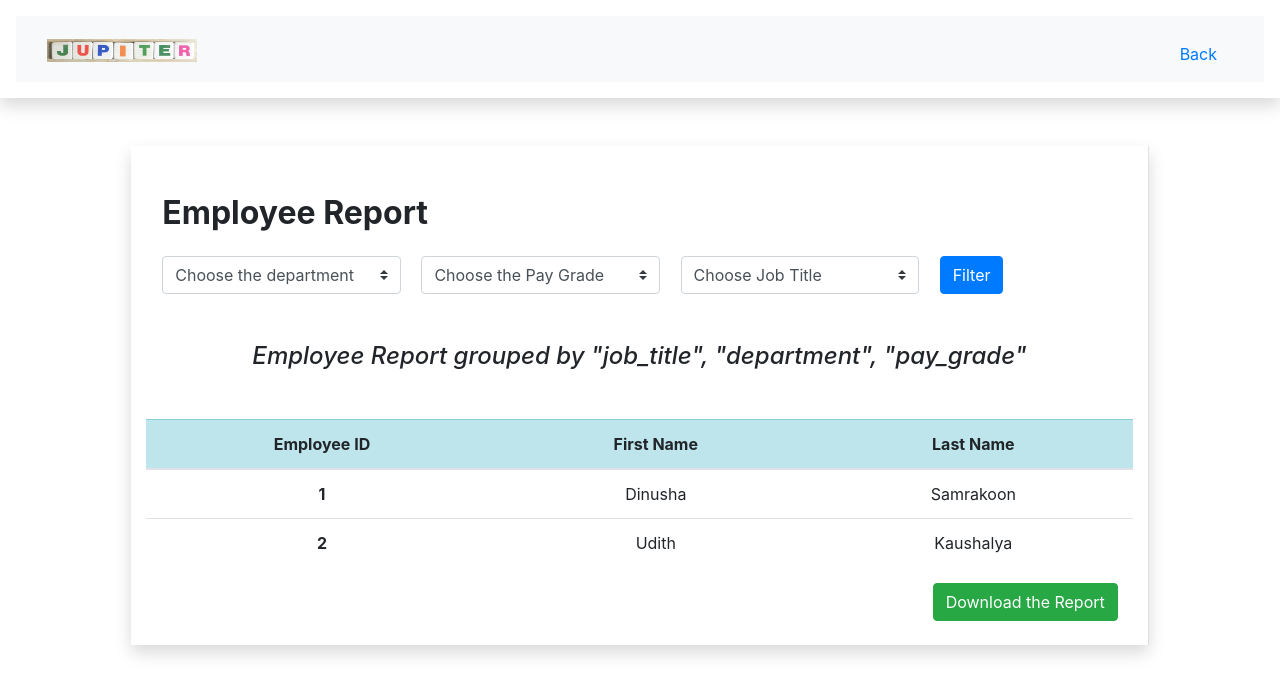
After one commit to dinushaAsamarakoon/HRM_System-DBS, a PHP site: template app/views/customReport/CustomReport.php in a window 1280 px wide. The commit adds this page. Shown: the top 696 px of the page. Run offline with PHP 8.4, Linux system fonts and the light colour scheme; the template is opened without the code that fills it, so the values that code supplies are empty.

Commit message:
Reports Front end

```diff
--- /dev/null
+++ b/app/views/customReport/CustomReport.php
@@ -0,0 +1,113 @@
+<!DOCTYPE html>
+<html lang="en">
+<head>
+    <meta charset="UTF-8">
+    <meta http-equiv="X-UA-Compatible" content="IE=edge">
+    <meta name="viewport" content="width=device-width, initial-scale=1.0">
+    <link rel="stylesheet" href="../bootstrap/css/custom.css">
+    <link rel="stylesheet" href="https://cdn.jsdelivr.net/npm/bootstrap@4.3.1/dist/css/bootstrap.min.css" integrity="sha384-ggOyR0iXCbMQv3Xipma34MD+dH/1fQ784/j6cY/iJTQUOhcWr7x9JvoRxT2MZw1T" crossorigin="anonymous">
+    <title>Employee By Department</title>
+</head>
+<body>
+<div class="shadow p-3"  >
+    <nav class="navbar navbar-expand-lg bg-light" >
+        <div class="container-fluid">
+            <button class="navbar-toggler" type="button" data-bs-toggle="collapse"  data-bs-target="#navbarScroll" aria-controls="navbarScroll" aria-expanded="false" aria-label="Toggle navigation">
+                <span class="navbar-toggler-icon"></span>
+            </button>
+
+            <div class="collapse navbar-collapse justify-content-start" id="navbarScroll1">
+                <a class="navbar-brand">
+                    <img src="../../../images/jupiterCrop.jpg" style="height: 23px; width: 150px;">
+                </a>
+            </div>
+
+            <div class="collapse navbar-collapse justify-content-end  " id="navbarScroll3" style="padding-top: 9px;height: 50px;">
+
+                <ul class="nav" id="pills-tab" role="tablist">
+                    <li class="nav-item">
+                        <a class="nav-link active" id="pills-logout-tab" data-toggle="pill" href="javascript:history.back()" role="tab" aria-controls="pills-logout" aria-selected="true">Back</a>
+                    </li>
+                </ul>
+            </div>
+        </div>
+    </nav>
+
+</div>
+
+<div class="container " >
+    <form action="" method="">
+        <div class="container rounded bg-white mt-5 mb-5 ">
+            <div class="row justify-content-center">
+
+                <div class="col-md-11 border-right shadow text_area shadow" >
+                    <div class="p-3 py-5">
+                        <div class="d-flex justify-content-between align-items-center mb-3">
+                            <h2 class="text-right"><b>Employee Report</b></h2>
+                        </div>
+
+                        <select class="custom-select mr-3 w-25">
+                            <option disabled selected hidden>Choose the department</option>
+                            <option>Management department</option>
+                            <option>Marketing department</option>
+                            <option>Sampling Department</option>
+                        </select>
+
+                        <select class="custom-select mr-3 w-25" >
+                            <option disabled selected hidden>Choose the Pay Grade</option>
+                            <option>Management department</option>
+                            <option>Marketing department</option>
+                            <option>Sampling Department</option>
+                        </select>
+
+                        <select class="custom-select mr-3 w-25" >
+                            <option disabled selected hidden>Choose Job Title</option>
+                            <option>Management department</option>
+                            <option>Marketing department</option>
+                            <option>Sampling Department</option>
+                        </select>
+
+
+                        <!--                        <div class="row mt-2 mb-4" >-->
+                        <!--                            <div class="col-md-4 w-25"><label class="labels">From</label><input type="date" class="form-control" ></div>-->
+                        <!--                            <div class="col-md-4 w-25"><label class="labels">To</label><input type="date" class="form-control"></div>-->
+                        <!--                        </div>-->
+
+                        <button type="submit" class="btn btn-primary text-center ml-10"  name="submit">Filter</button></div>
+
+                    <h4 class="text-lg-center"><i>Employee Report grouped by "job_title", "department", "pay_grade"</i></h4>
+
+                    <table class="table table-hover mt-5">
+                        <thead class="table-info">
+                        <tr class="text-center">
+                            <th scope="col">Employee ID</th>
+                            <th scope="col">First Name</th>
+                            <th scope="col">Last Name</th>
+                        </tr>
+                        </thead>
+                        <tbody class="text-center">
+                        <tr>
+                            <th scope="row">1</th>
+                            <td>Dinusha</td>
+                            <td>Samrakoon</td>
+                        </tr>
+                        <tr>
+                            <th scope="row">2</th>
+                            <td>Udith</td>
+                            <td>Kaushalya</td>
+                        </tr>
+
+                        </tbody>
+                    </table>
+
+                    <div class="col  d-flex justify-content-end align-items-start mb-4">
+                        <button type="submit" class="btn btn-success text-center"  name="submit" >Download the Report</button>
+                    </div>
+                </div>
+            </div>
+        </div>
+</div>
+</form>
+</div>
+</body>
+</html>
--- a/app/views/dashboard/hrmanager.php
+++ b/app/views/dashboard/hrmanager.php
@@ -103,7 +103,7 @@
                             </button>
                             <div class="p-0">
                             <div class="dropdown-menu w-100" aria-labelledby="dropdownMenu2">
-                                <button class="dropdown-item" type="button"><i class="fa-solid fa-arrow-left-long"></i><a href="../employeeDept/EmployeeByDept.php" Employee by department report</button>
+                                <button class="dropdown-item" type="button"><i class="fa-solid fa-arrow-left-long"></i><a href="../employeeDept/EmployeeByDept.php">Employee by department report</a></button>
                                 <button class="dropdown-item" type="button"><i class="fa-solid fa-arrow-left-long"></i> Total leave report</button>
                                 <button class="dropdown-item" type="button"><i class="fa-solid fa-arrow-left-long"></i> Employee report</button>
                                 <button class="dropdown-item" type="button"><i class="fa-solid fa-arrow-left-long"></i> Custom report</button>
```
Also changed, not shown: app/views/employeeDept/EmployeeByDept.php (+22 -9 lines), app/views/employeeReport/EmployeeReport.php (added, +113 -0 lines), app/views/leavesDept/LeavesDept.php (added, +110 -0 lines).
